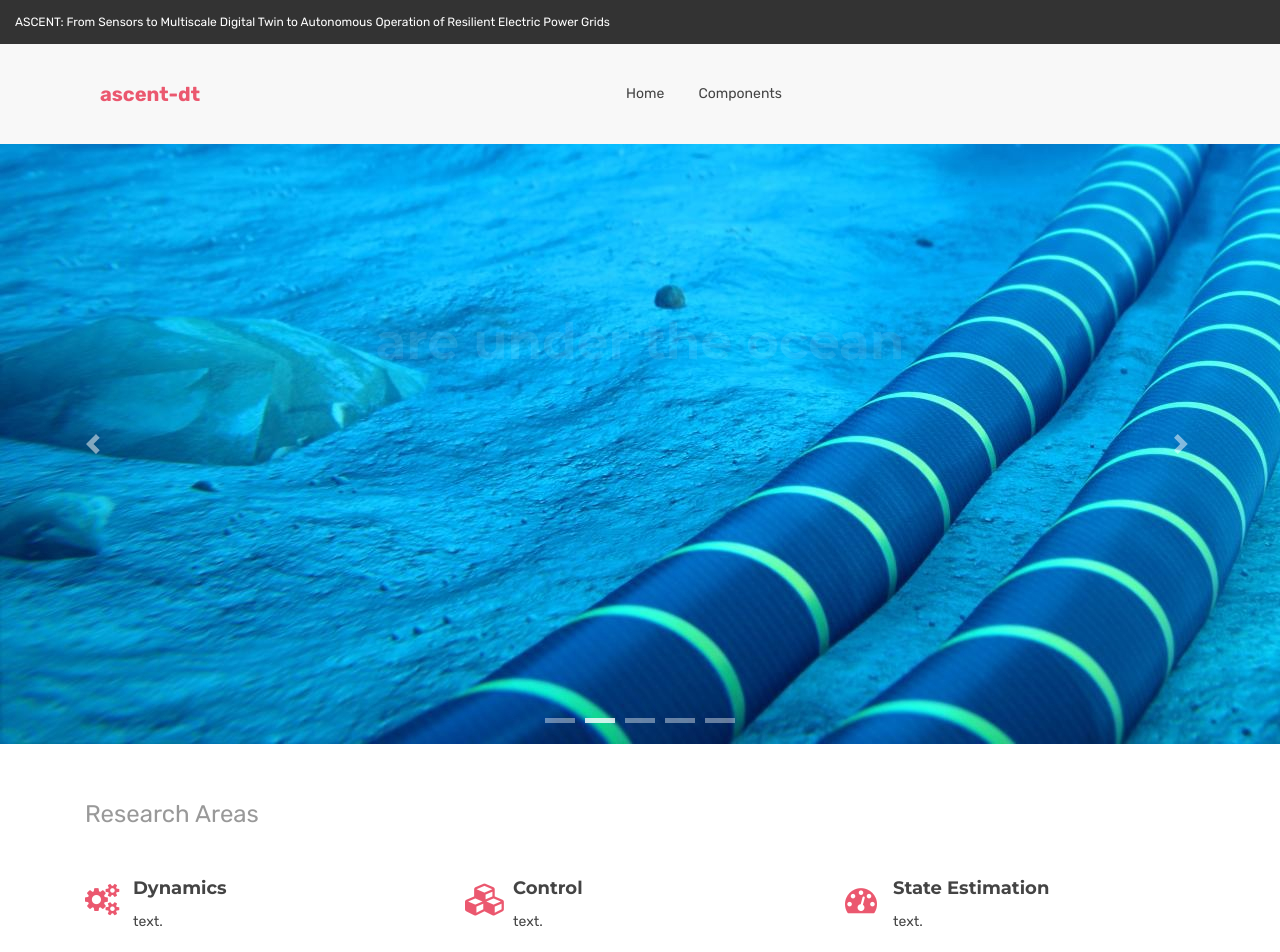
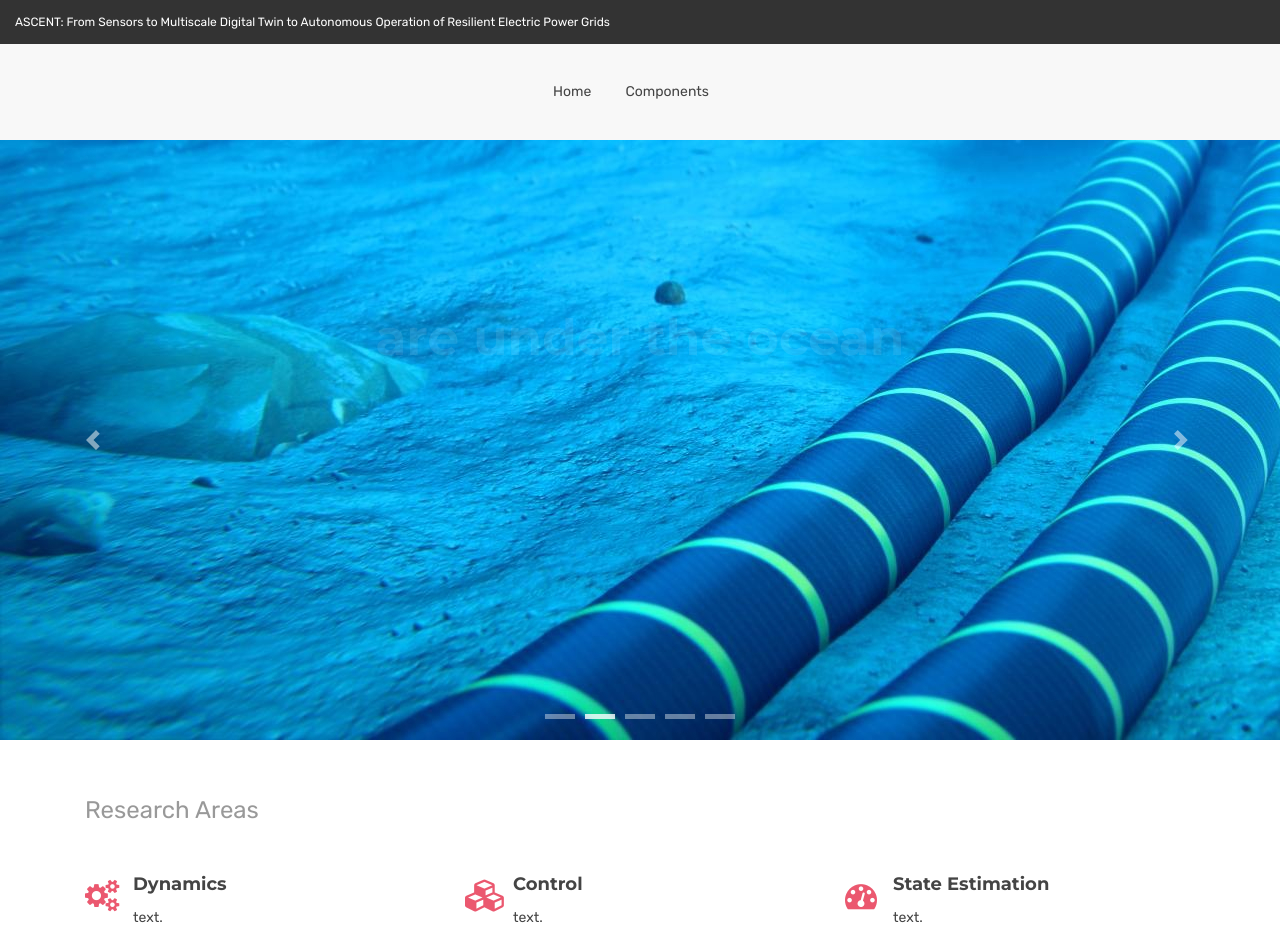
Before and after one commit to ascent-dt/ascent-dt-old.github.io, a Jekyll site: the page built from index.html, in a window 1280 px wide. Shown: the top 952 px of the page. Built offline with Jekyll 4.4.1, drawn with Linux system fonts in a browser that asks for light colours.

Commit message:
Update nav-bar.html

```diff
--- a/_includes/themes/bootstrap/nav-bar.html
+++ b/_includes/themes/bootstrap/nav-bar.html
@@ -21,10 +21,6 @@
             <!-- navbar-default -->
             <nav class="navbar navbar-toggleable-sm navbar-light bg-default">
               <div class="container">
-                <a class="navbar-brand" href="{{ BASE_PATH }}"><span class="text-primary">ascent-dt</span></a>
-                <button class="navbar-toggler" type="button" data-toggle="collapse" data-target="#navbar1" aria-expanded="false" aria-label="Toggle navigation">
-                  <i class="fa fa-bars"></i>
-                </button>
                 <div class="collapse navbar-collapse justify-content-center" id="navbar3">
                   <ul class="navbar-nav">
                     <li class="nav-item">
```
